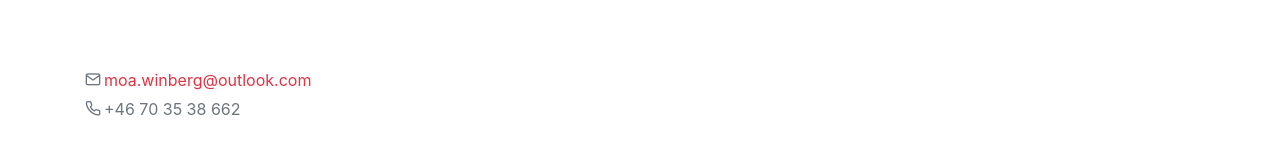
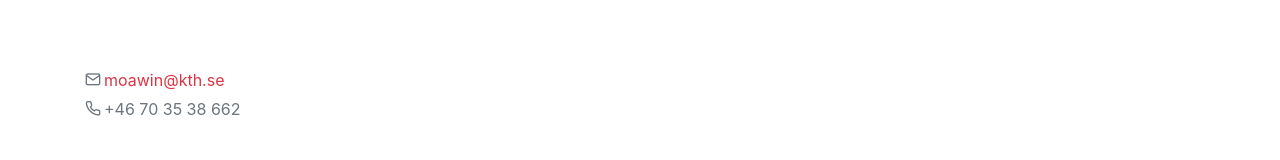
Before and after one commit to moawinberg/portfolio, a React (Create React App) app: page /contact in a window 1280 px wide. Shown: the part 602-762 px from the top of the page. Built offline with nearby package versions, Linux system fonts and the light colour scheme.

Commit message:
change email

```diff
--- a/src/components/contact.jsx
+++ b/src/components/contact.jsx
@@ -20,7 +20,7 @@ export default class Contact extends Component {
           <div className="container">
             <div className="mr-4 icon">
               <span className="icon-mail" style={{ marginRight: '3px' }}></span>
-              <a href="mailto:moa.winberg@outlook.com">moa.winberg@outlook.com</a>
+              <a href="mailto:moawini@kth.se">moawin@kth.se</a>
             </div>
             <div className="mr-4 icon">
               <span className="icon-phone2" style={{ marginRight: '3px' }}></span>
```
